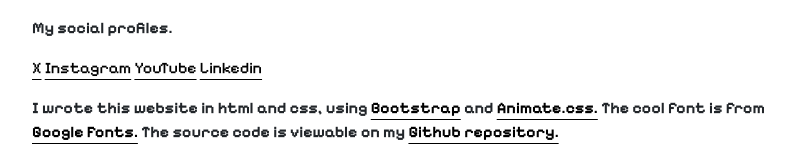
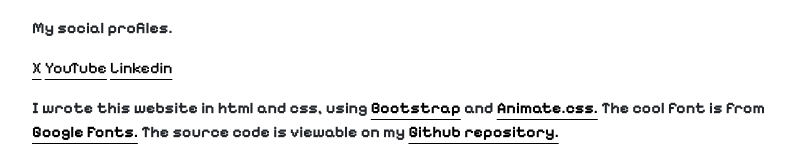
Before and after one commit to graysonsuth/ggs, a plain HTML site: page index.html in a window 1280 px wide. Shown: the part 384-532 px from the top of the page, without its empty margins (50-845 px from the left). Drawn offline with nearby package versions, Linux system fonts and the light colour scheme; some packages are replaced by stand-ins of ours.

Commit message:
Update index.html

```diff
--- a/index.html
+++ b/index.html
@@ -51,7 +51,6 @@
 
 
                     <a id="link" href="https://x.com/graysonsuth" class="link link-offset-3 animate__animated animate__fadeIn mb-3">X</a>
-                    <a id="link" href="https://instagram.com/heygrayson" class="link link-offset-3 animate__animated animate__fadeIn mb-3">Instagram</a>
                     <a id="link" href="https://youtube.com/@graysonsuth" class="link link-offset-3 animate__animated animate__fadeIn mb-3">YouTube</a>
                     <a id="link" href="https://www.linkedin.com/in/graysonsuth/" class="link link-offset-3 animate__animated animate__fadeIn mb-3">Linkedin</a>
 
```
